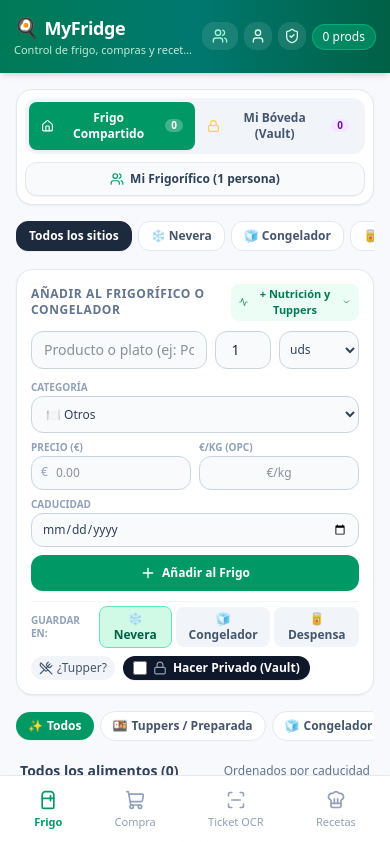
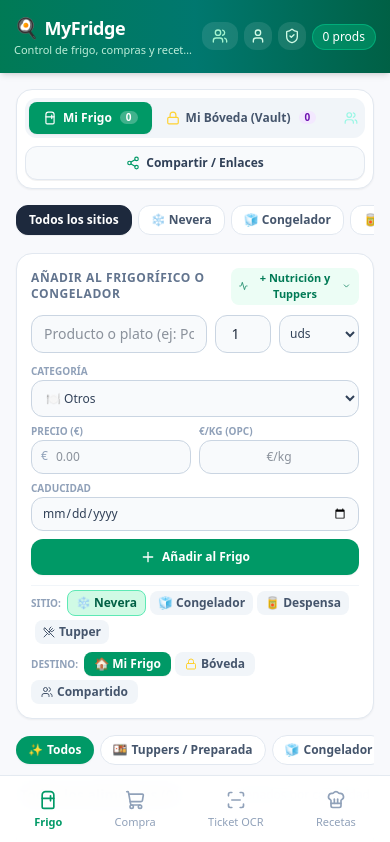
Before and after one commit to angeel003/nevera-estudiante, a React (Vite) app: page / in a window 390 px wide. Shown: the top 842 px of the page. Built offline with nearby package versions, Linux system fonts and the light colour scheme.

Commit message:
feat: clarify 3-way fridge spaces (Mi Frigo, Boveda, Compartido) and neutral read-only sharing wording

```diff
--- a/src/components/EditPantryModal.tsx
+++ b/src/components/EditPantryModal.tsx
@@ -1,5 +1,5 @@
 import React from 'react';
-import { X, UtensilsCrossed, Lock } from 'lucide-react';
+import { X, UtensilsCrossed } from 'lucide-react';
 import type { PantryItem, Category } from '../types';
 
 interface EditPantryModalProps {
@@ -16,7 +16,8 @@ export const EditPantryModal: React.FC<EditPantryModalProps> = ({
   const [formData, setFormData] = React.useState<PantryItem>({
     ...item,
     location: item.location || (item.isFrozen ? 'congelador' : item.category === 'despensa' ? 'despensa' : 'nevera'),
-    isVault: item.isVault || false
+    isVault: item.isVault || false,
+    targetFridge: item.targetFridge || (item.isVault ? 'personal' : 'personal')
   });
 
   const handleSubmit = (e: React.FormEvent) => {
@@ -154,25 +155,55 @@ export const EditPantryModal: React.FC<EditPantryModalProps> = ({
             </div>
           </div>
 
-          {/* Opción de Bóveda Privada (Vault) */}
-          <div className="p-3 bg-slate-900 text-white rounded-2xl space-y-1.5">
-            <div className="flex items-center justify-between">
-              <div className="flex items-center gap-1.5">
-                <Lock className={`w-4 h-4 ${formData.isVault ? 'text-amber-400' : 'text-slate-400'}`} />
-                <span className="text-xs font-bold text-slate-100">Mi Bóveda Privada (Vault)</span>
-              </div>
-              <input
-                type="checkbox"
-                id="vaultCheckbox"
-                checked={formData.isVault || false}
-                onChange={e => setFormData({ ...formData, isVault: e.target.checked })}
-                className="w-4 h-4 text-emerald-600 rounded-md focus:ring-emerald-500 cursor-pointer"
-              />
+          {/* Espacio: Mi Frigo vs Bóveda vs Frigo Compartido */}
+          <div>
+            <label className="text-slate-600 font-semibold block mb-1">Espacio de almacenamiento</label>
+            <div className="grid grid-cols-3 gap-1.5">
+              <button
+                type="button"
+                onClick={() => setFormData({ ...formData, isVault: false, targetFridge: 'personal' })}
+                className={`py-2 px-1 rounded-xl text-xs font-semibold flex flex-col items-center gap-1 border transition ${
+                  !formData.isVault && formData.targetFridge !== 'shared'
+                    ? 'bg-emerald-100 text-emerald-900 border-emerald-400 font-bold'
+                    : 'bg-slate-50 text-slate-600 border-slate-200'
+                }`}
+              >
+                <span>🏠</span>
+                <span className="text-[11px]">Mi Frigo</span>
+              </button>
+
+              <button
+                type="button"
+                onClick={() => setFormData({ ...formData, isVault: true, targetFridge: 'personal' })}
+                className={`py-2 px-1 rounded-xl text-xs font-semibold flex flex-col items-center gap-1 border transition ${
+                  formData.isVault
+                    ? 'bg-purple-100 text-purple-900 border-purple-400 font-bold'
+                    : 'bg-slate-50 text-slate-600 border-slate-200'
+                }`}
+              >
+                <span>🔒</span>
+                <span className="text-[11px]">Bóveda Privada</span>
+              </button>
+
+              <button
+                type="button"
+                onClick={() => setFormData({ ...formData, isVault: false, targetFridge: 'shared' })}
+                className={`py-2 px-1 rounded-xl text-xs font-semibold flex flex-col items-center gap-1 border transition ${
+                  !formData.isVault && formData.targetFridge === 'shared'
+                    ? 'bg-teal-100 text-teal-900 border-teal-400 font-bold'
+                    : 'bg-slate-50 text-slate-600 border-slate-200'
+                }`}
+              >
+                <span>👥</span>
+                <span className="text-[11px]">Compartido</span>
+              </button>
             </div>
-            <p className="text-[10px] text-slate-400 leading-tight">
+            <p className="text-[10px] text-slate-400 mt-1">
               {formData.isVault
-                ? '🔒 Este alimento es SOLO TUYO. Tus compañeros de piso NO lo verán en la nevera.'
-                : '🌍 Alimento compartido: Visible para tus compañeros de frigo para que sepan qué hay.'}
+                ? '🔒 Solo tú lo verás. Oculto para compañeros de piso y en enlaces compartidos.'
+                : formData.targetFridge === 'shared'
+                ? '👥 Visible para tus compañeros de piso / pareja en el frigo común.'
+                : '🏠 Tu frigo personal de uso diario.'}
             </p>
           </div>
 
--- a/src/components/PantryTab.tsx
+++ b/src/components/PantryTab.tsx
@@ -13,7 +13,7 @@ import {
   Refrigerator,
   Lock,
   Users,
-  Home
+  Share2
 } from 'lucide-react';
 import type { PantryItem, Category } from '../types';
 import { CATEGORIES, getDaysRemaining, getOffsetDate } from '../utils/constants';
@@ -61,6 +61,7 @@ export const PantryTab: React.FC<PantryTabProps> = ({
   const [expiry, setExpiry] = useState('');
   const [location, setLocation] = useState<'nevera' | 'congelador' | 'despensa'>('nevera');
   const [isVault, setIsVault] = useState(false);
+  const [targetFridge, setTargetFridge] = useState<'personal' | 'shared'>('personal');
   const [isFrozen, setIsFrozen] = useState(false);
   const [isPrepared, setIsPrepared] = useState(false);
   const [calories, setCalories] = useState('');
@@ -70,8 +71,8 @@ export const PantryTab: React.FC<PantryTabProps> = ({
   const [notes, setNotes] = useState('');
   const [showAdvanced, setShowAdvanced] = useState(false);
 
-  // Filtros superiores de Frigo Compartido vs Bóveda Privada
-  const [vaultView, setVaultView] = useState<'shared' | 'vault'>('shared');
+  // Espacio activo: Mi Frigo (personal), Mi Bóveda (privada), o Frigo Compartido (piso/pareja)
+  const [fridgeSpace, setFridgeSpace] = useState<'personal' | 'vault' | 'shared'>('personal');
   const [locationFilter, setLocationFilter] = useState<'todos' | 'nevera' | 'congelador' | 'despensa'>('todos');
 
   const handleSubmit = (e: React.FormEvent) => {
@@ -110,6 +111,7 @@ export const PantryTab: React.FC<PantryTabProps> = ({
       notes: notes.trim() || undefined,
       nutrition: hasNutrition ? { calories: cals, protein: prot, carbs: crb, fat: ft } : undefined,
       isVault: isVault,
+      targetFridge: isVault ? 'personal' : targetFridge,
       ownerId: currentUserId || 'usr_guest',
       location: location,
       addedAt: new Date().toISOString(),
@@ -125,6 +127,7 @@ export const PantryTab: React.FC<PantryTabProps> = ({
     setExpiry('');
     setLocation('nevera');
     setIsVault(false);
+    setTargetFridge('personal');
     setIsFrozen(false);
     setIsPrepared(false);
     setCalories('');
@@ -135,14 +138,21 @@ export const PantryTab: React.FC<PantryTabProps> = ({
     setShowAdvanced(false);
   };
 
+  const personalItemsCount = pantry.filter(item => !item.isVault && item.targetFridge !== 'shared').length;
   const vaultItemsCount = pantry.filter(item => item.isVault === true).length;
-  const sharedItemsCount = pantry.filter(item => !item.isVault).length;
+  const sharedItemsCount = pantry.filter(item => item.targetFridge === 'shared' && !item.isVault).length;
 
   const filteredPantry = pantry
     .filter(item => {
-      // 1. Filtro de Bóveda vs Compartido
-      if (vaultView === 'shared' && item.isVault === true) return false;
-      if (vaultView === 'vault' && item.isVault !== true) return false;
+      // 1. Filtro por Espacio (Mi Frigo vs Bóveda vs Frigo Compartido)
+      if (isViewerMode) {
+        // En modo solo lectura: NUNCA mostrar la bóveda
+        if (item.isVault) return false;
+      } else {
+        if (fridgeSpace === 'personal' && (item.isVault || item.targetFridge === 'shared')) return false;
+        if (fridgeSpace === 'vault' && !item.isVault) return false;
+        if (fridgeSpace === 'shared' && (item.isVault || item.targetFridge !== 'shared')) return false;
+      }
 
       // 2. Filtro de Ubicación (nevera, congelador, despensa)
       if (locationFilter !== 'todos') {
@@ -163,14 +173,14 @@ export const PantryTab: React.FC<PantryTabProps> = ({
 
   return (
     <div className="space-y-4">
-      {/* Banner de Modo Espectador (Vista Mamá / Familia) */}
+      {/* Banner de Modo Solo Lectura (Consulta) */}
       {isViewerMode && (
-        <div className="bg-gradient-to-r from-rose-50 to-pink-50 border border-rose-200 text-rose-950 p-3 sm:p-3.5 rounded-2xl text-xs flex items-center justify-between gap-2 shadow-2xs">
+        <div className="bg-gradient-to-r from-indigo-50 to-blue-50 border border-indigo-200 text-indigo-950 p-3 sm:p-3.5 rounded-2xl text-xs flex items-center justify-between gap-2 shadow-2xs">
           <div className="flex items-center gap-2">
-            <span className="text-xl">👩‍🍳</span>
+            <span className="text-xl">👀</span>
             <div>
-              <p className="font-bold">Vista Familiar de Solo Lectura ("Vista Mamá")</p>
-              <p className="text-[11px] text-rose-800">
+              <p className="font-bold">Modo Solo Lectura (Consulta)</p>
+              <p className="text-[11px] text-indigo-800">
                 Viendo la comida y tuppers disponibles. Alimentos privados protegidos en bóveda.
               </p>
             </div>
@@ -178,7 +188,7 @@ export const PantryTab: React.FC<PantryTabProps> = ({
           {onOpenShareFridge && (
             <button
               onClick={onOpenShareFridge}
-              className="px-2.5 py-1 bg-white border border-rose-300 text-rose-800 text-[11px] font-bold rounded-lg shadow-2xs hover:bg-rose-100 transition shrink-0"
+              className="px-2.5 py-1 bg-white border border-indigo-300 text-indigo-800 text-[11px] font-bold rounded-lg shadow-2xs hover:bg-indigo-100 transition shrink-0"
             >
               Opciones
             </button>
@@ -186,39 +196,55 @@ export const PantryTab: React.FC<PantryTabProps> = ({
         </div>
       )}
 
-      {/* Barra superior de Modo: Frigo Compartido vs Mi Bóveda (Vault) */}
+      {/* Selector de Espacio: Mi Frigo vs Mi Bóveda vs Frigo Compartido */}
       {!isViewerMode && (
-        <div className="bg-white p-2 rounded-2xl border border-slate-200 shadow-xs flex flex-col sm:flex-row items-stretch sm:items-center justify-between gap-2">
-          <div className="flex bg-slate-100 p-1 rounded-xl text-xs font-bold">
+        <div className="bg-white p-2 rounded-2xl border border-slate-200 shadow-xs flex flex-col md:flex-row items-stretch md:items-center justify-between gap-2">
+          <div className="flex bg-slate-100 p-1 rounded-xl text-xs font-bold overflow-x-auto no-scrollbar">
             <button
               type="button"
-              onClick={() => setVaultView('shared')}
-              className={`flex-1 sm:flex-none px-3 py-2 rounded-lg transition flex items-center justify-center gap-1.5 ${
-                vaultView === 'shared'
+              onClick={() => setFridgeSpace('personal')}
+              className={`flex-1 sm:flex-none px-3.5 py-2 rounded-lg transition flex items-center justify-center gap-1.5 whitespace-nowrap ${
+                fridgeSpace === 'personal'
                   ? 'bg-emerald-600 text-white shadow-xs'
                   : 'text-slate-600 hover:text-slate-900'
               }`}
             >
-              <Home className="w-3.5 h-3.5" />
-              <span>Frigo Compartido</span>
+              <Refrigerator className="w-3.5 h-3.5" />
+              <span>Mi Frigo</span>
               <span className="text-[10px] bg-white/25 px-1.5 py-0.2 rounded-full font-black ml-0.5">
-                {sharedItemsCount}
+                {personalItemsCount}
               </span>
             </button>
 
             <button
               type="button"
-              onClick={() => setVaultView('vault')}
-              className={`flex-1 sm:flex-none px-3 py-2 rounded-lg transition flex items-center justify-center gap-1.5 ${
-                vaultView === 'vault'
+              onClick={() => setFridgeSpace('vault')}
+              className={`flex-1 sm:flex-none px-3.5 py-2 rounded-lg transition flex items-center justify-center gap-1.5 whitespace-nowrap ${
+                fridgeSpace === 'vault'
                   ? 'bg-purple-700 text-white shadow-xs'
                   : 'text-slate-600 hover:text-slate-900'
               }`}
             >
               <Lock className="w-3.5 h-3.5 text-amber-300" />
               <span>Mi Bóveda (Vault)</span>
-              <span className={`text-[10px] px-1.5 py-0.2 rounded-full font-black ml-0.5 ${vaultView === 'vault' ? 'bg-white/25' : 'bg-purple-100 text-purple-800'}`}>
+              <span className={`text-[10px] px-1.5 py-0.2 rounded-full font-black ml-0.5 ${fridgeSpace === 'vault' ? 'bg-white/25' : 'bg-purple-100 text-purple-800'}`}>
                 {vaultItemsCount}
+              </span>
+            </button>
+
+            <button
+              type="button"
+              onClick={() => setFridgeSpace('shared')}
+              className={`flex-1 sm:flex-none px-3.5 py-2 rounded-lg transition flex items-center justify-center gap-1.5 whitespace-nowrap ${
+                fridgeSpace === 'shared'
+                  ? 'bg-teal-700 text-white shadow-xs'
+                  : 'text-slate-600 hover:text-slate-900'
+              }`}
+            >
+              <Users className="w-3.5 h-3.5 text-teal-200" />
+              <span>Frigo Compartido</span>
+              <span className="text-[10px] bg-white/25 px-1.5 py-0.2 rounded-full font-black ml-0.5">
+                {sharedItemsCount}
               </span>
             </button>
           </div>
@@ -227,10 +253,10 @@ export const PantryTab: React.FC<PantryTabProps> = ({
             <button
               type="button"
               onClick={onOpenShareFridge}
-              className="text-xs font-bold text-slate-700 bg-slate-50 hover:bg-slate-100 border border-slate-200 px-3 py-2 rounded-xl transition flex items-center justify-center gap-1.5 shadow-2xs"
+              className="text-xs font-bold text-slate-700 bg-slate-50 hover:bg-slate-100 border border-slate-200 px-3 py-2 rounded-xl transition flex items-center justify-center gap-1.5 shadow-2xs whitespace-nowrap"
             >
-              <Users className="w-3.5 h-3.5 text-emerald-600" />
-              <span>{householdName} ({householdMembersCount} {householdMembersCount === 1 ? 'persona' : 'personas'})</span>
+              <Share2 className="w-3.5 h-3.5 text-emerald-600" />
+              <span>Compartir / Enlaces</span>
             </button>
           )}
         </div>
@@ -288,19 +314,37 @@ export const PantryTab: React.FC<PantryTabProps> = ({
       </div>
 
       {/* Mensaje descriptivo si está en la Bóveda */}
-      {vaultView === 'vault' && (
+      {fridgeSpace === 'vault' && (
         <div className="bg-purple-950 text-purple-100 p-3 rounded-2xl border border-purple-800 text-xs flex items-center justify-between gap-3 shadow-xs">
           <div className="flex items-center gap-2">
             <Lock className="w-4 h-4 text-amber-300 shrink-0" />
             <span>
-              <strong>Bóveda Privada activa:</strong> Alimentos ocultos que solo tú puedes ver. Tus compañeros de frigo no pueden verlos.
+              <strong>Bóveda Privada activa:</strong> Alimentos ocultos que solo tú puedes ver. No se muestran a compañeros ni en enlaces de consulta.
             </span>
           </div>
           <button
-            onClick={() => setVaultView('shared')}
+            onClick={() => setFridgeSpace('personal')}
             className="text-[11px] underline font-bold text-amber-300 shrink-0"
           >
-            Volver a Compartido
+            Volver a Mi Frigo
+          </button>
+        </div>
+      )}
+
+      {/* Mensaje descriptivo si está en el Frigo Compartido */}
+      {fridgeSpace === 'shared' && (
+        <div className="bg-teal-950 text-teal-100 p-3 rounded-2xl border border-teal-800 text-xs flex items-center justify-between gap-3 shadow-xs">
+          <div className="flex items-center gap-2">
+            <Users className="w-4 h-4 text-teal-300 shrink-0" />
+            <span>
+              <strong>{householdName}:</strong> Alimentos comunes del piso / pareja ({sharedItemsCount} disponibles).
+            </span>
+          </div>
+          <button
+            onClick={() => setFridgeSpace('personal')}
+            className="text-[11px] underline font-bold text-teal-300 shrink-0"
+          >
+            Volver a Mi Frigo
           </button>
         </div>
       )}
@@ -443,13 +487,14 @@ export const PantryTab: React.FC<PantryTabProps> = ({
           </div>
         </div>
 
-        <div className="flex flex-wrap items-center justify-between gap-2 pt-1 border-t border-slate-100">
-          <div className="flex items-center gap-1 text-xs">
-            <span className="text-[10px] font-bold text-slate-400 mr-0.5">GUARDAR EN:</span>
+        <div className="flex flex-col sm:flex-row sm:items-center justify-between gap-2 pt-1 border-t border-slate-100 text-xs">
+          {/* Ubicación física */}
+          <div className="flex items-center gap-1 flex-wrap">
+            <span className="text-[10px] font-bold text-slate-400 mr-0.5">SITIO:</span>
             <button
               type="button"
               onClick={() => { setLocation('nevera'); setIsFrozen(false); }}
-              className={`px-2 py-1 rounded-lg text-xs font-semibold flex items-center gap-1 transition ${
+              className={`px-2 py-1 rounded-lg font-semibold flex items-center gap-1 transition ${
                 location === 'nevera' ? 'bg-emerald-100 text-emerald-800 border border-emerald-300 font-bold' : 'bg-slate-100 text-slate-600'
               }`}
             >
@@ -458,7 +503,7 @@ export const PantryTab: React.FC<PantryTabProps> = ({
             <button
               type="button"
               onClick={() => { setLocation('congelador'); setIsFrozen(true); }}
-              className={`px-2 py-1 rounded-lg text-xs font-semibold flex items-center gap-1 transition ${
+              className={`px-2 py-1 rounded-lg font-semibold flex items-center gap-1 transition ${
                 location === 'congelador' ? 'bg-sky-100 text-sky-800 border border-sky-300 font-bold' : 'bg-slate-100 text-slate-600'
               }`}
             >
@@ -467,15 +512,13 @@ export const PantryTab: React.FC<PantryTabProps> = ({
             <button
               type="button"
               onClick={() => { setLocation('despensa'); setIsFrozen(false); }}
-              className={`px-2 py-1 rounded-lg text-xs font-semibold flex items-center gap-1 transition ${
+              className={`px-2 py-1 rounded-lg font-semibold flex items-center gap-1 transition ${
                 location === 'despensa' ? 'bg-amber-100 text-amber-800 border border-amber-300 font-bold' : 'bg-slate-100 text-slate-600'
               }`}
             >
               🥫 Despensa
             </button>
-          </div>
 
-          <div className="flex items-center gap-2">
             <button
               type="button"
               onClick={() => {
@@ -486,26 +529,55 @@ export const PantryTab: React.FC<PantryTabProps> = ({
                   if (unit === 'uds') setUnit('tupper');
                 }
               }}
-              className={`text-xs px-2 py-1 rounded-xl flex items-center gap-1 font-medium transition ${
-                isPrepared
-                  ? 'bg-amber-100 text-amber-900 border border-amber-300'
+              className={`px-2 py-1 rounded-lg font-semibold flex items-center gap-1 transition ml-1 ${
+                isPrepared ? 'bg-amber-100 text-amber-900 border border-amber-300 font-bold' : 'bg-slate-100 text-slate-600'
+              }`}
+            >
+              <UtensilsCrossed className="w-3 h-3" />
+              <span>Tupper</span>
+            </button>
+          </div>
+
+          {/* Espacio donde guardarlo */}
+          <div className="flex items-center gap-1 flex-wrap">
+            <span className="text-[10px] font-bold text-slate-400 mr-0.5">DESTINO:</span>
+            <button
+              type="button"
+              onClick={() => { setIsVault(false); setTargetFridge('personal'); }}
+              className={`px-2.5 py-1 rounded-lg font-bold transition flex items-center gap-1 ${
+                !isVault && targetFridge !== 'shared'
+                  ? 'bg-emerald-600 text-white shadow-2xs'
                   : 'bg-slate-100 text-slate-600 hover:bg-slate-200'
               }`}
             >
-              <UtensilsCrossed className="w-3.5 h-3.5" />
-              <span>{isPrepared ? '🍱 Tupper' : '¿Tupper?'}</span>
+              🏠 Mi Frigo
             </button>
 
-            <label className="flex items-center gap-1.5 cursor-pointer bg-slate-900 text-white px-2.5 py-1 rounded-xl text-xs font-bold shadow-2xs hover:bg-slate-800 transition">
-              <input
-                type="checkbox"
-                checked={isVault}
-                onChange={e => setIsVault(e.target.checked)}
-                className="w-3.5 h-3.5 rounded text-amber-500 focus:ring-0 cursor-pointer"
-              />
-              <Lock className={`w-3.5 h-3.5 ${isVault ? 'text-amber-400' : 'text-slate-400'}`} />
-              <span>{isVault ? '🔒 En Bóveda' : 'Hacer Privado (Vault)'}</span>
-            </label>
+            <button
+              type="button"
+              onClick={() => { setIsVault(true); }}
+              className={`px-2.5 py-1 rounded-lg font-bold transition flex items-center gap-1 ${
+                isVault
+                  ? 'bg-purple-700 text-white shadow-2xs'
+                  : 'bg-slate-100 text-slate-600 hover:bg-slate-200'
+              }`}
+            >
+              <Lock className="w-3 h-3 text-amber-300" />
+              <span>Bóveda</span>
+            </button>
+
+            <button
+              type="button"
+              onClick={() => { setIsVault(false); setTargetFridge('shared'); }}
+              className={`px-2.5 py-1 rounded-lg font-bold transition flex items-center gap-1 ${
+                !isVault && targetFridge === 'shared'
+                  ? 'bg-teal-700 text-white shadow-2xs'
+                  : 'bg-slate-100 text-slate-600 hover:bg-slate-200'
+              }`}
+            >
+              <Users className="w-3 h-3" />
+              <span>Compartido</span>
+            </button>
           </div>
         </div>
 
--- a/src/types.ts
+++ b/src/types.ts
@@ -32,7 +32,8 @@ export interface PantryItem {
   notes?: string; // observaciones o notas de preparación
   nutrition?: NutritionInfo; // info nutricional opcional (kcal, proteínas, etc.)
   // Opciones de Bóveda (Vault) y Frigo Compartido
-  isVault?: boolean; // true = privado en mi cajón/bóveda, false = compartido con compañeros
+  isVault?: boolean; // true = privado en mi cajón/bóveda
+  targetFridge?: 'personal' | 'shared'; // 'personal' = mi frigo personal, 'shared' = frigo compartido con compañeros
   ownerId?: string; // id del usuario que lo añadió
   ownerName?: string; // nombre del usuario que lo aportó
   location?: 'nevera' | 'congelador' | 'despensa'; // ubicación física
```
Also changed, not shown: src/components/ShareFridgeModal.tsx (+17 -18 lines).
